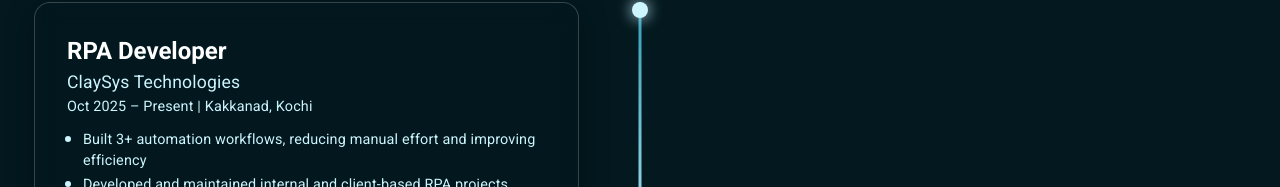
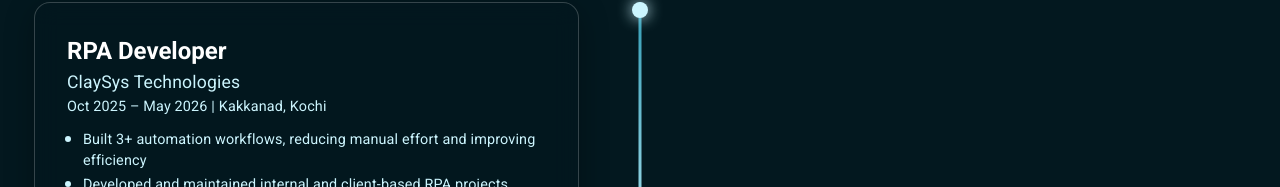
Before and after one commit to AdarshKrishnaaaaa/Porfolio, a React (Vite) app: page / in a window 1280 px wide. Shown: the part 2497-2684 px from the top of the page. Built offline with nearby package versions, Linux system fonts and the light colour scheme; no server answers; the database is empty.

Commit message:
Edited Experience details.

```diff
--- a/src/Components/Experience.jsx
+++ b/src/Components/Experience.jsx
@@ -7,7 +7,7 @@
   {
     role: "RPA Developer",
     company: "ClaySys Technologies",
-    duration: "Oct 2025 – Present",
+    duration: "Oct 2025 – May 2026",
     location: "Kakkanad, Kochi",
     points: [
       "Built 3+ automation workflows, reducing manual effort and improving efficiency",
```
